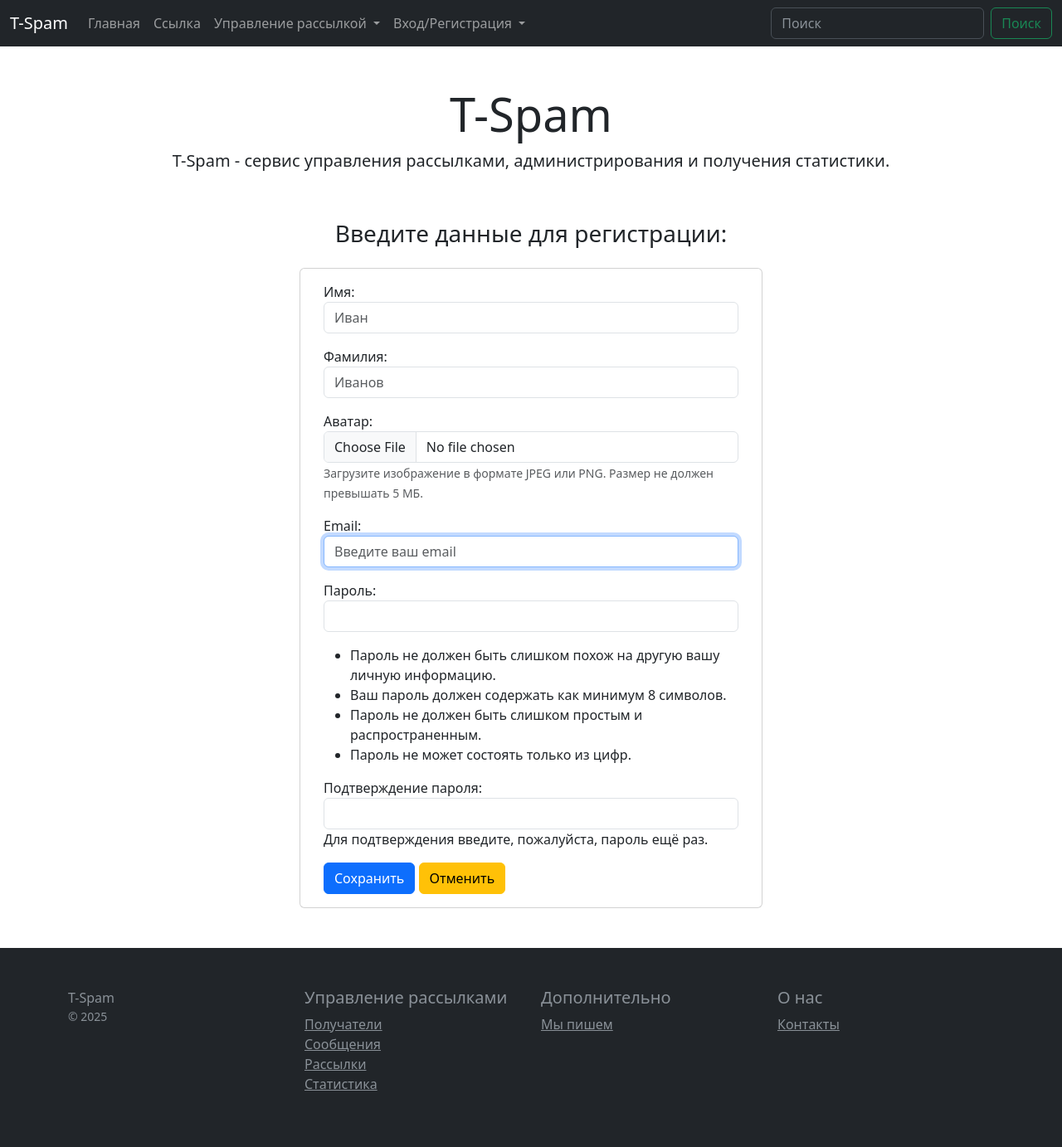
After one commit to Tishina-az/MailingService, a Django app: page /users/register/ in a window 1280 px wide. The commit adds this page. Shown: the whole page at 83% size. Run offline with Django 5.2, Linux system fonts and the light colour scheme; some libraries are stand-ins or nearby versions.

Commit message:
Форма регистрации

```diff
--- a/mailing/templates/mailing/main_menu.html
+++ b/mailing/templates/mailing/main_menu.html
@@ -28,6 +28,39 @@
                         <li><a class="dropdown-item" href="#">Статистика</a></li>
                     </ul>
                 </li>
+                {% if user.is_authenticated %}
+                <li class="nav-item dropdown">
+                    <a class="nav-link dropdown-toggle" href="#" role="button" data-bs-toggle="dropdown"
+                       aria-expanded="false">
+                        {{ user.email }}
+                    </a>
+                    <ul class="dropdown-menu">
+                        <li><a class="dropdown-item" href="#">Личный кабинет</a></li>
+                        <li><a class="dropdown-item" href="{% url 'users:user_update' user.pk %}">Редактировать профиль</a></li>
+                        <li>
+                            <hr class="dropdown-divider">
+                        </li>
+
+                        <li>
+                            <form method="post" action="{% url 'users:logout' %}" style="display: inline;">
+                                {% csrf_token %}
+                                <button type="submit" class="dropdown-item">Выйти</button>
+                            </form>
+                        </li>
+                    </ul>
+                </li>
+                {% else %}
+                <li class="nav-item dropdown">
+                    <a class="nav-link dropdown-toggle" href="#" role="button" data-bs-toggle="dropdown"
+                       aria-expanded="false">
+                        Вход/Регистрация
+                    </a>
+                    <ul class="dropdown-menu">
+                        <li><a class="dropdown-item" href="{% url 'users:login' %}">Войти в аккаунт</a></li>
+                        <li><a class="dropdown-item" href="{% url 'users:register' %}">Зарегистрироваться</a></li>
+                    </ul>
+                </li>
+                {% endif %}
             </ul>
             <form class="d-flex" role="search">
                 <input class="form-control me-2" type="search" placeholder="Поиск" aria-label="Поиск">
--- a/users/forms.py
+++ b/users/forms.py
@@ -58,3 +58,42 @@ class CustomUserCreationForm(StyleFormMixin, UserCreationForm):
 
 class CustomUserLoginForm(StyleFormMixin, AuthenticationForm):
     password = forms.CharField(label='Пароль', widget=forms.PasswordInput)
+
+
+class CustomUserUpdateForm(StyleFormMixin, UserCreationForm):
+    first_name = forms.CharField(label='Имя')
+    last_name = forms.CharField(label='Фамилия')
+
+    class Meta:
+        model = CustomUser
+        fields = ('first_name', 'last_name', 'avatar', 'email',)
+
+    def __init__(self, *args, **kwargs):
+        super(CustomUserUpdateForm, self).__init__(*args, **kwargs)
+
+        self.fields['email'].widget.attrs.update({
+            'placeholder': 'Введите ваш email'
+        })
+
+        self.fields['first_name'].widget.attrs.update({
+            'placeholder': 'Иван'
+        })
+
+        self.fields['last_name'].widget.attrs.update({
+            'placeholder': 'Иванов'
+        })
+
+        self.fields['avatar'].help_text = mark_safe(
+            '<small id="photoHelp" class="form-text text-muted">Загрузите изображение в формате JPEG или PNG. Размер не должен превышать 5 МБ.</small>')
+
+    def clean_image(self):
+        avatar = self.cleaned_data.get('avatar')
+        if avatar:
+            valid_formats = ['avatar/jpeg', 'avatar/png']
+            if avatar.content_type not in valid_formats:
+                raise ValidationError('Формат файла должен быть JPEG или PNG.')
+
+            max_size = 5 * 1024 * 1024
+            if avatar.size > max_size:
+                raise ValidationError('Размер файла не должен превышать 5 МБ.')
+        return avatar
--- /dev/null
+++ b/users/templates/users/register.html
@@ -0,0 +1,32 @@
+{% extends 'mailing/base.html' %}
+
+{% block title %}Регистрация пользователя{% endblock %}
+
+{% block content %}
+<div class="container">
+    <div class="row">
+        <h3 class="text-center mb-4 mt-3">
+            {% if form.instance.pk %}
+            Редактирование профиля {{ user.username }}:
+            {% else %}
+            Введите данные для регистрации:
+            {% endif %}
+        </h3>
+        <div class="col-3"></div>
+        <div class="col-6">
+            <form class="row" method="post" enctype="multipart/form-data">
+                <div class="card">
+                    <div class="card-body">
+                        {% csrf_token %}
+                        {{ form.non_field_errors }}
+                        {{ form.as_p }}
+                        <button type="submit" class="btn btn-primary">Сохранить</button>
+                        <a href="{% url 'catalog:products_list' %}" class="btn btn-warning">Отменить</a>
+                    </div>
+                </div>
+            </form>
+        </div>
+        <div class="col-3"></div>
+    </div>
+</div>
+{% endblock %}
--- a/users/urls.py
+++ b/users/urls.py
@@ -1,7 +1,7 @@
 from django.contrib.auth.views import LogoutView
 from django.urls import path
 
-from users.views import RegisterView, email_verification, CustomLoginView
+from users.views import RegisterView, email_verification, CustomLoginView, CustomUserUpdate
 
 app_name = 'users'
 
@@ -10,4 +10,5 @@ urlpatterns = [
     path('login/', CustomLoginView.as_view(), name='login'),
     path('logout/', LogoutView.as_view(), name='logout'),
     path('confirm/<str:token>/', email_verification, name='confirm'),
+    path('user/update/<int:pk>/', CustomUserUpdate.as_view(), name='user_update'),
 ]
--- a/users/views.py
+++ b/users/views.py
@@ -1,15 +1,16 @@
 import secrets
 
+from django.contrib.auth.mixins import LoginRequiredMixin
 from django.contrib.auth.views import LoginView
 from django.core.mail import EmailMultiAlternatives
 from django.shortcuts import get_object_or_404, redirect
 from django.template.loader import render_to_string
 from django.urls import reverse_lazy, reverse
 from django.utils.html import strip_tags
-from django.views.generic import CreateView
+from django.views.generic import CreateView, UpdateView
 
 from config.settings import DEFAULT_FROM_EMAIL
-from users.forms import CustomUserCreationForm, CustomUserLoginForm
+from users.forms import CustomUserCreationForm, CustomUserLoginForm, CustomUserUpdateForm
 from users.models import CustomUser
 
 
@@ -75,3 +76,10 @@ class RegisterView(CreateView):
 class CustomLoginView(LoginView):
     template_name = 'users/login.html'
     form_class = CustomUserLoginForm
+
+
+class CustomUserUpdate(LoginRequiredMixin, UpdateView):
+    model = CustomUser
+    template_name = 'users/register.html'
+    form_class = CustomUserUpdateForm
+    success_url = reverse_lazy('catalog:products_list')
```
